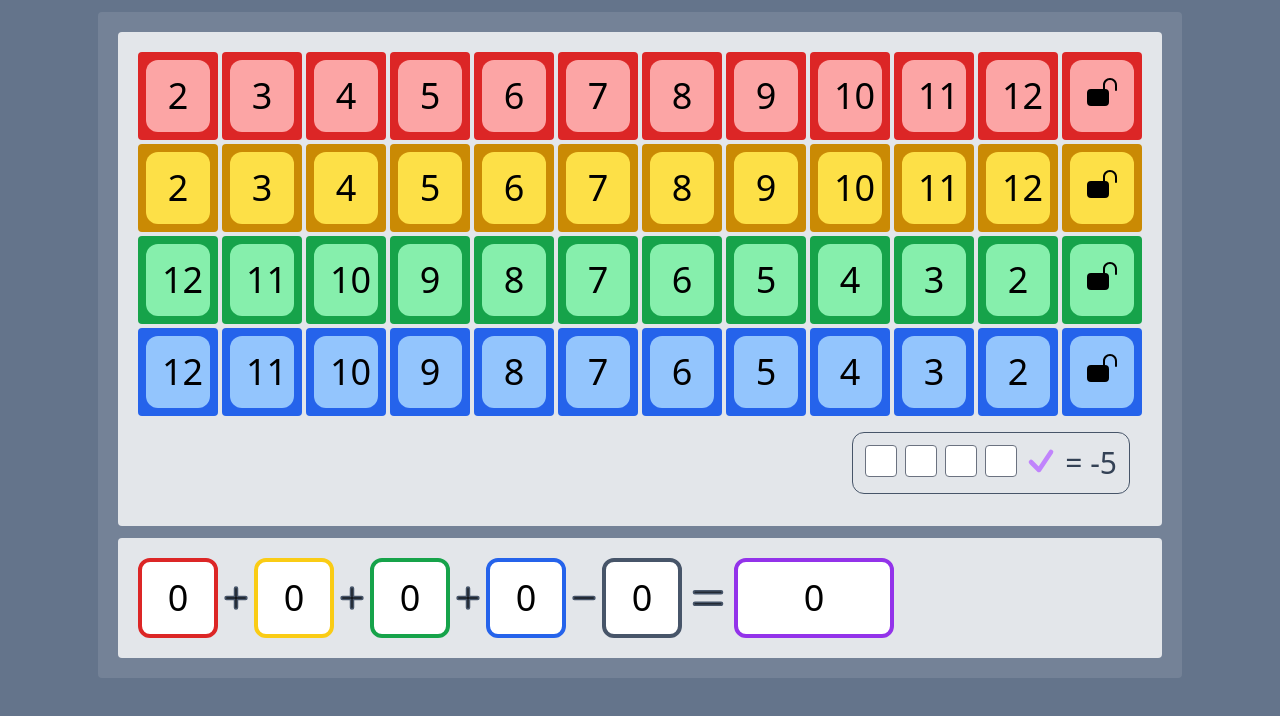
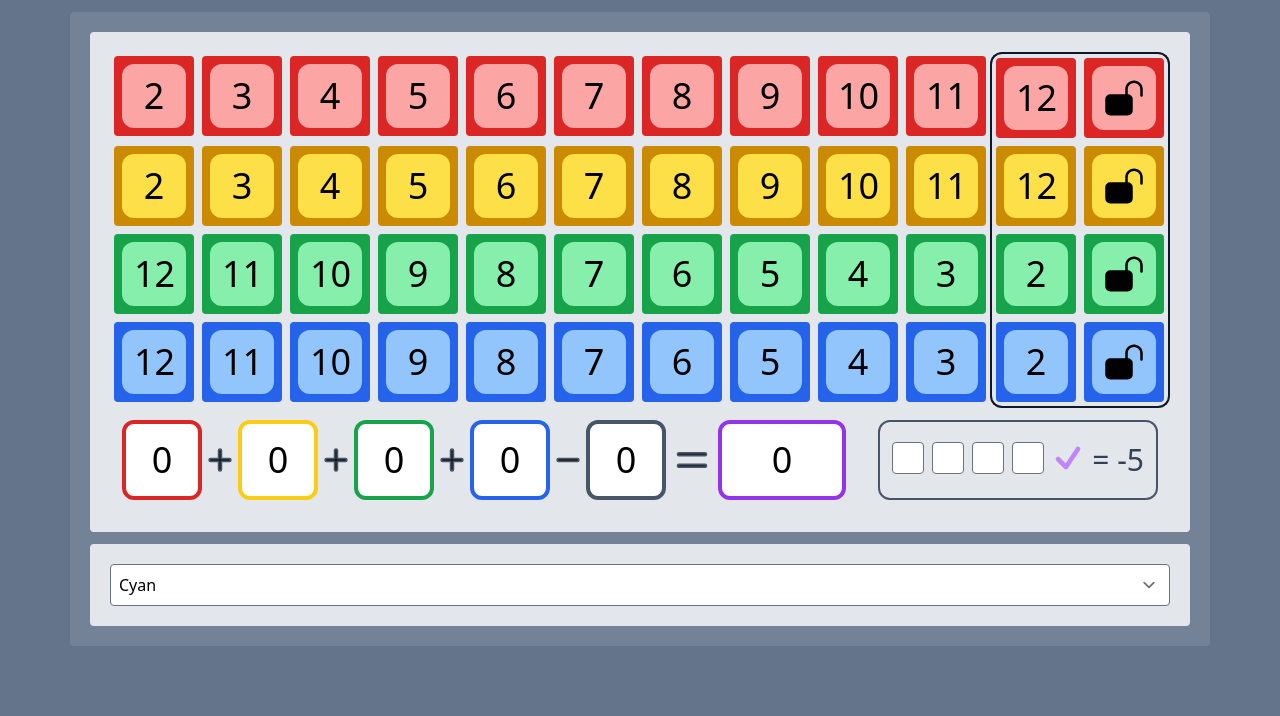
Before and after one commit to zethporter/zethWebsite, a Next.js app: page /quixx in a window 1280 px wide. Shown: the top 716 px of the page. Built offline with nearby package versions, Linux system fonts and the light colour scheme.

Commit message:
updated some styling added four color options to marker

```diff
--- a/src/components/quixx/NumberBox.tsx
+++ b/src/components/quixx/NumberBox.tsx
@@ -4,27 +4,27 @@ import { Component } from "react";
 const colors = {
   red: {
     classes:
-      "bg-red-300 w-full h-full cursor-pointer text-center p-2 rounded-xl hover:ring-3 hover:ring-red-800 hover:bg-red-200",
+      "bg-red-300 cursor-pointer p-1 rounded-xl hover:ring-3 hover:ring-red-800 hover:bg-red-200 hover:animate-pulse",
     outer: "w-20 col-span-1 p-2 rounded bg-red-600",
   },
   yellow: {
     classes:
-      "bg-yellow-300 h-full cursor-pointer text-center p-2 rounded-xl hover:ring-3 hover:ring-yellow-800 hover:bg-yellow-200",
+      "bg-yellow-300 cursor-pointer p-1 rounded-xl hover:ring-3 hover:ring-yellow-800 hover:bg-yellow-200 hover:animate-pulse",
     outer: "w-20 col-span-1 p-2 rounded bg-yellow-600",
   },
   green: {
     classes:
-      "bg-green-300 h-full cursor-pointer text-center p-2 rounded-xl hover:ring-3 hover:ring-green-800 hover:bg-green-200",
+      "bg-green-300 cursor-pointer p-1 rounded-xl hover:ring-3 hover:ring-green-800 hover:bg-green-200 hover:animate-pulse",
     outer: "w-20 col-span-1 p-2 rounded bg-green-600",
   },
   blue: {
     classes:
-      "bg-blue-300 h-full cursor-pointer text-center p-2 rounded-xl hover:ring-3 hover:ring-blue-800 hover:bg-blue-200",
+      "bg-blue-300 cursor-pointer p-1 rounded-xl hover:ring-3 hover:ring-blue-800 hover:bg-blue-200 hover:animate-pulse",
     outer: "w-20 col-span-1 p-2 rounded bg-blue-600",
   },
   disabled: {
     classes:
-      "bg-slate-300 h-full cursor-pointer text-center p-2 rounded-xl hover:ring-3 hover:ring-slate-800 hover:bg-slate-200",
+      "bg-slate-300 cursor-pointer p-1 rounded-xl hover:ring-3 hover:ring-slate-800 hover:bg-slate-200",
     outer: "w-20 col-span-1 p-2 rounded bg-slate-600",
   },
 };
@@ -68,7 +68,9 @@ const BlueBox = ({
     return (
       <div className={colors.disabled.outer}>
         <div className={colors.disabled.classes} onClick={onClick}>
-          <p className="m-2 text-4xl">{number}</p>
+          <p className="m-1 p-2 text-center text-4xl sm:m-0 sm:text-4xl">
+            {number}
+          </p>
         </div>
       </div>
     );
@@ -76,7 +78,13 @@ const BlueBox = ({
     return (
       <div className={outerClass}>
         <div className={innerClass} onClick={onClick}>
-          {selected ? icon : <p className="m-2 text-4xl">{number}</p>}
+          {selected ? (
+            icon
+          ) : (
+            <p className="m-1 p-2 text-center text-4xl hover:animate-bounce sm:m-0">
+              {number}
+            </p>
+          )}
         </div>
       </div>
     );
--- a/src/components/quixx/Score.tsx
+++ b/src/components/quixx/Score.tsx
@@ -89,7 +89,7 @@ const Score = ({
   };
 }) => {
   return (
-    <div className="flex h-20 w-full flex-row">
+    <div className="flex h-20 flex-row">
       <div className="w-20 rounded-xl border-4 border-red-600 bg-white p-2 text-center text-4xl">
         <p className="p-2">{getScore(scores.first)}</p>
       </div>
@@ -120,7 +120,7 @@ const Score = ({
       <svg className="mx-2 w-9 fill-slate-600 stroke-slate-600">
         <Bars2Icon />
       </svg>
-      <div className="w-40 rounded-xl border-4 border-purple-600 bg-white p-2 text-center text-4xl">
+      <div className="w-32 rounded-xl border-4 border-purple-600 bg-white p-2 text-center text-4xl">
         <p className="p-2">{finalScore(scores)}</p>
       </div>
     </div>
--- a/src/components/quixx/games.tsx
+++ b/src/components/quixx/games.tsx
@@ -1,447 +1,446 @@
-import { RocketLaunchIcon, LockOpenIcon, LockClosedIcon } from '@heroicons/react/24/solid';
+import {
+  RocketLaunchIcon,
+  LockOpenIcon,
+  LockClosedIcon,
+} from "@heroicons/react/24/solid";
 
 const Lock = () => {
-    return(
-        <LockOpenIcon />
-    )
-}
+  return <LockOpenIcon />;
+};
 
-const main =
-    [
+const main = [
   {
-            color: 'red',
+    color: "red",
     row: 1,
     num: 2,
     prev: null,
     id: 1,
     selected: false,
-            disabled: false
+    disabled: false,
   },
   {
-            color: 'red',
+    color: "red",
     row: 1,
     num: 3,
     prev: 1,
     id: 2,
     selected: false,
-            disabled: false
+    disabled: false,
   },
   {
-            color: 'red',
+    color: "red",
     row: 1,
     num: 4,
     prev: 2,
     id: 3,
     selected: false,
-            disabled: false
+    disabled: false,
   },
   {
-            color: 'red',
+    color: "red",
     row: 1,
     num: 5,
     prev: 3,
     id: 4,
     selected: false,
-            disabled: false
+    disabled: false,
   },
   {
-            color: 'red',
+    color: "red",
     row: 1,
     num: 6,
     prev: 4,
     id: 5,
     selected: false,
-            disabled: false
+    disabled: false,
   },
   {
-            color: 'red',
+    color: "red",
     row: 1,
     num: 7,
     prev: 5,
     id: 6,
     selected: false,
-            disabled: false
+    disabled: false,
   },
   {
-            color: 'red',
+    color: "red",
     row: 1,
     num: 8,
     prev: 6,
     id: 7,
     selected: false,
-            disabled: false
+    disabled: false,
   },
   {
-            color: 'red',
+    color: "red",
     row: 1,
     num: 9,
     prev: 7,
     id: 8,
     selected: false,
-            disabled: false
+    disabled: false,
   },
   {
-            color: 'red',
+    color: "red",
     row: 1,
     num: 10,
     prev: 8,
     id: 9,
     selected: false,
-            disabled: false
+    disabled: false,
   },
   {
-            color: 'red',
+    color: "red",
     row: 1,
     num: 11,
     prev: 9,
     id: 10,
     selected: false,
-            disabled: false
+    disabled: false,
   },
   {
-            color: 'red',
+    color: "red",
     row: 1,
     num: 12,
     prev: 10,
     id: 11,
     selected: false,
-            disabled: false
+    disabled: false,
   },
   {
-            color: 'red',
+    color: "red",
     row: 1,
     num: <Lock />,
     prev: 11,
     id: 12,
     selected: false,
-            disabled: false
+    disabled: false,
   },
   {
-            color: 'yellow',
+    color: "yellow",
     row: 2,
     num: 2,
     prev: null,
     id: 13,
     selected: false,
-            disabled: false
+    disabled: false,
   },
   {
-            color: 'yellow',
+    color: "yellow",
     row: 2,
     num: 3,
     prev: 13,
     id: 14,
     selected: false,
-            disabled: false
+    disabled: false,
   },
   {
-            color: 'yellow',
+    color: "yellow",
     row: 2,
     num: 4,
     prev: 14,
     id: 15,
     selected: false,
-            disabled: false
+    disabled: false,
   },
   {
-            color: 'yellow',
+    color: "yellow",
     row: 2,
     num: 5,
     prev: 15,
     id: 16,
     selected: false,
-            disabled: false
+    disabled: false,
   },
   {
-            color: 'yellow',
+    color: "yellow",
     row: 2,
     num: 6,
     prev: 16,
     id: 17,
     selected: false,
-            disabled: false
+    disabled: false,
   },
   {
-            color: 'yellow',
+    color: "yellow",
     row: 2,
     num: 7,
     prev: 17,
     id: 18,
     selected: false,
-            disabled: false
+    disabled: false,
   },
   {
-            color: 'yellow',
+    color: "yellow",
     row: 2,
     num: 8,
     prev: 18,
     id: 19,
     selected: false,
-            disabled: false
+    disabled: false,
   },
   {
-            color: 'yellow',
+    color: "yellow",
     row: 2,
     num: 9,
     prev: 19,
     id: 20,
     selected: false,
-            disabled: false
+    disabled: false,
   },
   {
-            color: 'yellow',
+    color: "yellow",
     row: 2,
     num: 10,
     prev: 20,
     id: 21,
     selected: false,
-            disabled: false
+    disabled: false,
   },
   {
-            color: 'yellow',
+    color: "yellow",
     row: 2,
     num: 11,
     prev: 21,
     id: 22,
     selected: false,
-            disabled: false
+    disabled: false,
   },
   {
-            color: 'yellow',
+    color: "yellow",
     row: 2,
     num: 12,
     prev: 22,
     id: 23,
     selected: false,
-            disabled: false
+    disabled: false,
   },
   {
-            color: 'yellow',
+    color: "yellow",
     row: 2,
     num: <Lock />,
     prev: 23,
     id: 24,
     selected: false,
-            disabled: false
+    disabled: false,
   },
   {
-            color: 'green',
+    color: "green",
     row: 3,
     num: 12,
     prev: null,
     id: 25,
     selected: false,
-            disabled: false
+    disabled: false,
   },
   {
-            color: 'green',
+    color: "green",
     row: 3,
     num: 11,
     prev: 25,
     id: 26,
     selected: false,
-            disabled: false
+    disabled: false,
   },
   {
-            color: 'green',
+    color: "green",
     row: 3,
     num: 10,
     prev: 26,
     id: 27,
     selected: false,
-            disabled: false
+    disabled: false,
   },
   {
-            color: 'green',
+    color: "green",
     row: 3,
     num: 9,
     prev: 27,
     id: 28,
     selected: false,
-            disabled: false
+    disabled: false,
   },
   {
-            color: 'green',
+    color: "green",
     row: 3,
     num: 8,
     prev: 28,
     id: 29,
     selected: false,
-            disabled: false
+    disabled: false,
   },
   {
-            color: 'green',
+    color: "green",
     row: 3,
     num: 7,
     prev: 29,
     id: 30,
     selected: false,
-            disabled: false
+    disabled: false,
   },
   {
-            color: 'green',
+    color: "green",
     row: 3,
     num: 6,
     prev: 30,
     id: 31,
     selected: false,
-            disabled: false
+    disabled: false,
   },
   {
-            color: 'green',
+    color: "green",
     row: 3,
     num: 5,
     prev: 31,
     id: 32,
     selected: false,
-            disabled: false
+    disabled: false,
   },
   {
-            color: 'green',
+    color: "green",
     row: 3,
     num: 4,
     prev: 32,
     id: 33,
     selected: false,
-            disabled: false
+    disabled: false,
   },
   {
-            color: 'green',
+    color: "green",
     row: 3,
     num: 3,
     prev: 33,
     id: 34,
     selected: false,
-            disabled: false
+    disabled: false,
   },
   {
-            color: 'green',
+    color: "green",
     row: 3,
     num: 2,
     prev: 34,
     id: 35,
     selected: false,
-            disabled: false
+    disabled: false,
   },
   {
-            color: 'green',
+    color: "green",
     row: 3,
     num: <Lock />,
     prev: 35,
     id: 36,
     selected: false,
-            disabled: false
+    disabled: false,
   },
   {
-            color: 'blue',
+    color: "blue",
     row: 4,
     num: 12,
     prev: null,
     id: 37,
     selected: false,
-            disabled: false
+    disabled: false,
   },
   {
-            color: 'blue',
+    color: "blue",
     row: 4,
     num: 11,
     prev: 37,
     id: 38,
     selected: false,
-            disabled: false
+    disabled: false,
   },
   {
-            color: 'blue',
+    color: "blue",
     row: 4,
     num: 10,
     prev: 38,
     id: 39,
     selected: false,
-            disabled: false
+    disabled: false,
   },
   {
-            color: 'blue',
+    color: "blue",
     row: 4,
     num: 9,
     prev: 39,
     id: 40,
     selected: false,
-            disabled: false
+    disabled: false,
   },
   {
-            color: 'blue',
+    color: "blue",
     row: 4,
     num: 8,
     prev: 40,
     id: 41,
     selected: false,
-            disabled: false
+    disabled: false,
   },
   {
-            color: 'blue',
+    color: "blue",
     row: 4,
     num: 7,
     prev: 41,
     id: 42,
     selected: false,
-            disabled: false
+    disabled: false,
   },
   {
-            color: 'blue',
+    color: "blue",
     row: 4,
     num: 6,
     prev: 42,
     id: 43,
     selected: false,
-            disabled: false
+    disabled: false,
   },
   {
-            color: 'blue',
+    color: "blue",
     row: 4,
     num: 5,
     prev: 43,
     id: 44,
     selected: false,
-            disabled: false
+    disabled: false,
   },
   {
-            color: 'blue',
+    color: "blue",
     row: 4,
     num: 4,
     prev: 44,
     id: 45,
     selected: false,
-            disabled: false
+    disabled: false,
   },
   {
-            color: 'blue',
+    color: "blue",
     row: 4,
     num: 3,
     prev: 45,
     id: 46,
     selected: false,
-            disabled: false
+    disabled: false,
   },
   {
-            color: 'blue',
+    color: "blue",
     row: 4,
     num: 2,
     prev: 46,
     id: 47,
     selected: false,
-            disabled: false
+    disabled: false,
   },
   {
-            color: 'blue',
+    color: "blue",
     row: 4,
     num: <Lock />,
     prev: 47,
     id: 48,
     selected: false,
-            disabled: false
-        }
-    ]
+    disabled: false,
+  },
+];
 
-export {
-    main
-}
+export { main };
--- a/src/pages/quixx/index.tsx
+++ b/src/pages/quixx/index.tsx
@@ -2,16 +2,38 @@ import react, { useEffect, useState } from "react";
 import { type NextPage } from "next";
 import Head from "next/head";
 
-import { RocketLaunchIcon, CheckIcon } from "@heroicons/react/24/solid";
+import {
+  RocketLaunchIcon,
+  CheckIcon,
+  FireIcon,
+} from "@heroicons/react/24/solid";
 
 import NumberBox from "../../components/quixx/NumberBox";
 import Score from "../../components/quixx/Score";
 import { main } from "../../components/quixx/games";
 
+const colors = [
+  {
+    value: "text-cyan-500",
+    label: "Cyan",
+  },
+  {
+    value: "text-purple-500",
+    label: "Purple",
+  },
+  {
+    value: "text-rose-500",
+    label: "Pink",
+  },
+  {
+    value: "text-amber-500",
+    label: "Yellow",
+  },
+];
+
 const Home: NextPage = () => {
-  const [marker, setMarker] = useState(
-    <RocketLaunchIcon className="text-cyan-500" />
-  );
+  const [markerInfo, setMarkerInfo] = useState("text-cyan-500");
+  const [marker, setMarker] = useState(<FireIcon className={markerInfo} />);
   const [selected, setSelected] = useState<number[]>([]);
   const [negatives, setNegatives] = useState<string[]>([]);
   const [gameInfo, setGameInfo] = useState(main);
@@ -21,6 +43,10 @@ const Home: NextPage = () => {
       ? setNegatives(negatives.filter((negative) => negative !== value))
       : setNegatives([...negatives, value]);
   };
+
+  useEffect(() => {
+    setMarker(<FireIcon className={markerInfo} />);
+  }, [markerInfo]);
 
   useEffect(() => {
     const tempInfo = gameInfo.map((item) => {
@@ -62,11 +88,21 @@ const Home: NextPage = () => {
       </Head>
       <main className="sm:min-w-screen m-0 h-full min-h-screen w-full min-w-fit flex-col bg-slate-500 p-3 sm:h-full sm:min-h-screen sm:w-full">
         <div className="my-auto mx-auto w-fit rounded bg-white/10 p-5">
-          <div className="flex flex-col gap-1 overflow-x-auto rounded bg-white/80 p-5">
-            <div className="flex flex-row gap-1">
+          <div className="flex flex-col gap-0 overflow-x-auto rounded bg-white/80 p-5">
+            <div className="flex flex-row gap-0">
               {gameInfo
                 .filter((box) => box.row === 1)
-                .map((item) => (
+                .map((item, i) => (
+                  <div
+                    className={
+                      i === 10
+                        ? "rounded-tl-xl border-l-2 border-t-2 border-slate-900 p-1"
+                        : i === 11
+                        ? "rounded-tr-xl border-r-2 border-t-2 border-slate-900 p-1"
+                        : "p-1"
+                    }
+                    key={item.id}
+                  >
                     <NumberBox
                       disabled={
                         disabledCheck(item.id, item.row) &&
@@ -79,64 +115,112 @@ const Home: NextPage = () => {
                       icon={marker}
                       onClick={() => handleBoxClick(item.id)}
                     />
+                  </div>
                 ))}
             </div>
-            <div className="flex flex-row gap-1">
+            <div className="flex flex-row gap-0">
               {gameInfo
                 .filter((box) => box.row === 2)
-                .map((item) => (
+                .map((item, i) => (
+                  <div
+                    className={
+                      i === 10
+                        ? "border-l-2 border-slate-900 p-1"
+                        : i === 11
+                        ? "border-r-2 border-slate-900 p-1"
+                        : "p-1"
+                    }
+                    key={item.id}
+                  >
                     <NumberBox
                       disabled={
                         disabledCheck(item.id, item.row) &&
                         item.selected === false
                       }
-                    key={item.id}
                       color={item.color}
                       number={item.num}
                       selected={item.selected}
                       icon={marker}
                       onClick={() => handleBoxClick(item.id)}
                     />
+                  </div>
                 ))}
             </div>
-            <div className="flex flex-row gap-1">
+            <div className="flex flex-row gap-0">
               {gameInfo
                 .filter((box) => box.row === 3)
-                .map((item) => (
+                .map((item, i) => (
+                  <div
+                    className={
+                      i === 10
+                        ? "border-l-2 border-slate-900 p-1"
+                        : i === 11
+                        ? "border-r-2 border-slate-900 p-1"
+                        : "p-1"
+                    }
+                    key={item.id}
+                  >
                     <NumberBox
                       disabled={
                         disabledCheck(item.id, item.row) &&
                         item.selected === false
                       }
-                    key={item.id}
                       color={item.color}
                       number={item.num}
                       selected={item.selected}
                       icon={marker}
                       onClick={() => handleBoxClick(item.id)}
                     />
+                  </div>
                 ))}
             </div>
-            <div className="flex flex-row gap-1">
+            <div className="flex flex-row gap-0">
               {gameInfo
                 .filter((box) => box.row === 4)
-                .map((item) => (
+                .map((item, i) => (
+                  <div
+                    className={
+                      i === 10
+                        ? "rounded-bl-xl border-l-2 border-b-2 border-slate-900 p-1"
+                        : i === 11
+                        ? "rounded-br-xl border-r-2 border-b-2 border-slate-900 p-1"
+                        : "p-1"
+                    }
+                    key={item.id}
+                  >
                     <NumberBox
                       disabled={
                         disabledCheck(item.id, item.row) &&
                         item.selected === false
                       }
-                    key={item.id}
                       color={item.color}
                       number={item.num}
                       selected={item.selected}
                       icon={marker}
                       onClick={() => handleBoxClick(item.id)}
                     />
+                  </div>
                 ))}
             </div>
-            <div className="m-2 flex justify-end p-1">
-              <div className="col-span-4 flex flex-row gap-2 rounded-xl border border-slate-600 p-3">
+            <div className="m-2 flex justify-between p-1">
+              <Score
+                scores={{
+                  first: gameInfo.filter(
+                    (item) => item.row === 1 && item.selected === true
+                  ).length,
+                  second: gameInfo.filter(
+                    (item) => item.row === 2 && item.selected === true
+                  ).length,
+                  third: gameInfo.filter(
+                    (item) => item.row === 3 && item.selected === true
+                  ).length,
+                  fourth: gameInfo.filter(
+                    (item) => item.row === 4 && item.selected === true
+                  ).length,
+                  negative: negatives.length,
+                }}
+              />
+              <div className="col-span-4 flex flex-row gap-2 rounded-xl border-2 border-slate-600 px-3 py-5">
                 <input
                   value={"first"}
                   onChange={(e) => handleNegativeCheck(e.target.value)}
@@ -169,23 +253,17 @@ const Home: NextPage = () => {
             </div>
           </div>
           <div className="mx-auto mt-3 rounded bg-white/80 p-5">
-            <Score
-              scores={{
-                first: gameInfo.filter(
-                  (item) => item.row === 1 && item.selected === true
-                ).length,
-                second: gameInfo.filter(
-                  (item) => item.row === 2 && item.selected === true
-                ).length,
-                third: gameInfo.filter(
-                  (item) => item.row === 3 && item.selected === true
-                ).length,
-                fourth: gameInfo.filter(
-                  (item) => item.row === 4 && item.selected === true
-                ).length,
-                negative: negatives.length,
-              }}
-            />
+            <select
+              defaultValue={"text-cyan-500"}
+              className="w-full rounded p-2"
+              onChange={(e) => setMarkerInfo(e.target.value)}
+            >
+              {colors.map((color, i) => (
+                <option key={i} value={color.value}>
+                  {color.label}
+                </option>
+              ))}
+            </select>
           </div>
         </div>
       </main>
```
Lines whose indentation alone changed are shown as unchanged.
